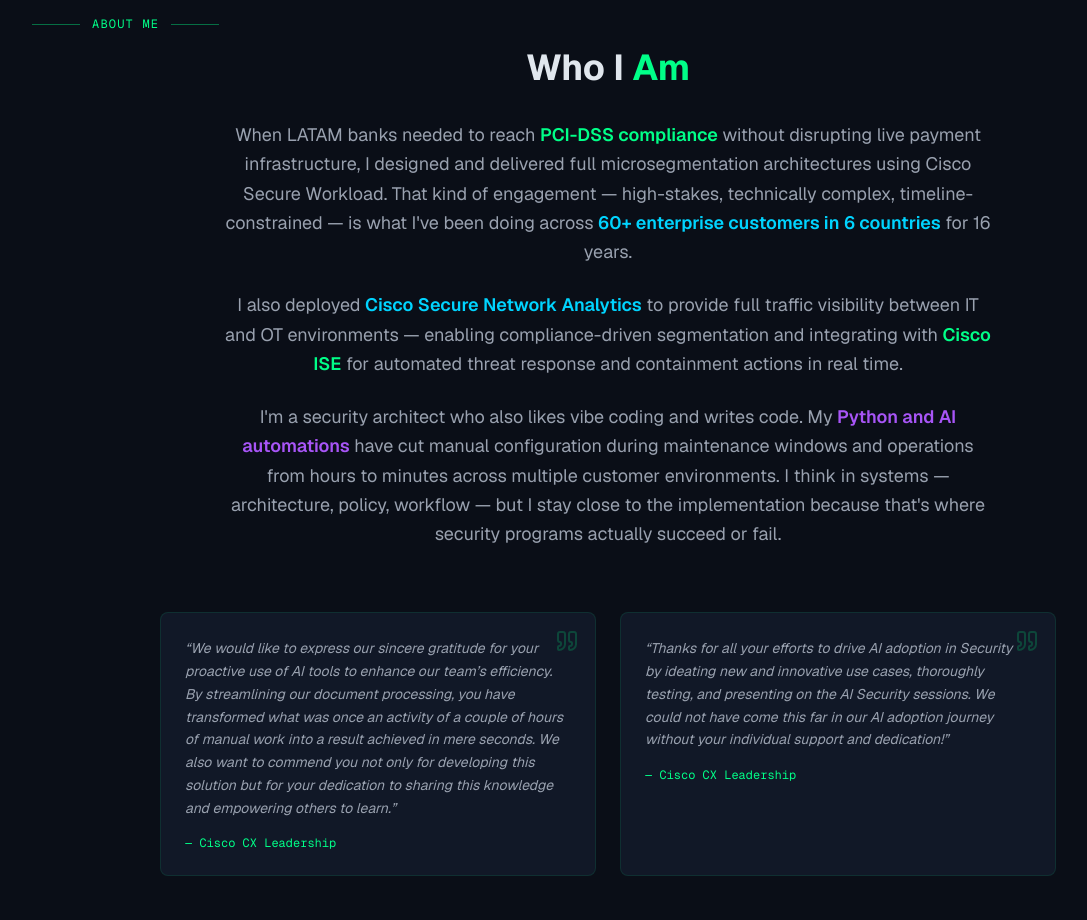
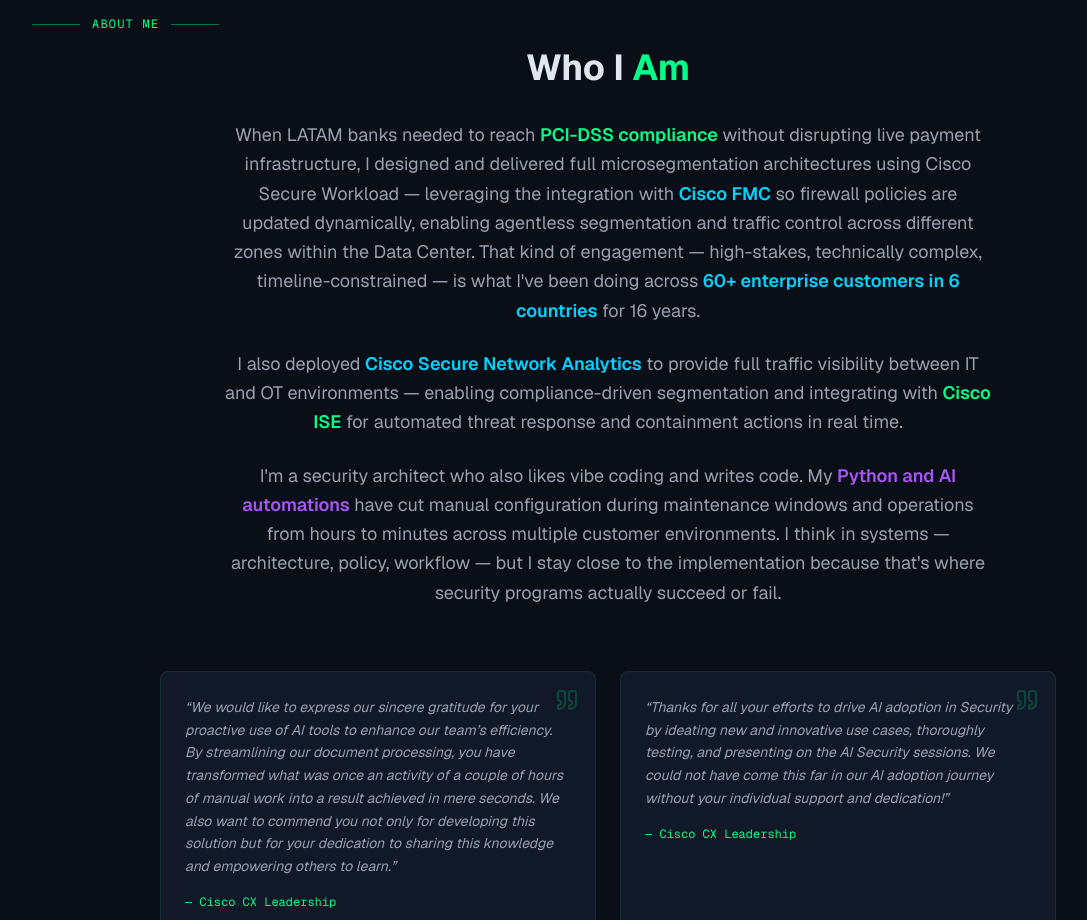
Before and after one commit to fehach/portfolio, a Next.js app: page / in a window 1280 px wide. Shown: the part 880-1800 px from the top of the page, without its empty margins (32-1119 px from the left). Built offline with nearby package versions, Linux system fonts and the light colour scheme.

Commit message:
feat: add FMC dynamic policy integration detail to About PCI-DSS paragraph

```diff
--- a/src/components/About.tsx
+++ b/src/components/About.tsx
@@ -163,8 +163,12 @@
             When LATAM banks needed to reach{" "}
             <span className="text-neon-green font-semibold">PCI-DSS compliance</span>{" "}
             without disrupting live payment infrastructure, I designed and delivered
-            full microsegmentation architectures using Cisco Secure Workload. That
-            kind of engagement &mdash; high-stakes, technically complex,
+            full microsegmentation architectures using Cisco Secure Workload
+            &mdash; leveraging the integration with{" "}
+            <span className="text-neon-blue font-semibold">Cisco FMC</span>{" "}
+            so firewall policies are updated dynamically, enabling agentless
+            segmentation and traffic control across different zones within the
+            Data Center. That kind of engagement &mdash; high-stakes, technically complex,
             timeline-constrained &mdash; is what I&apos;ve been doing across{" "}
             <span className="text-neon-blue font-semibold">
               60+ enterprise customers in 6 countries
```
